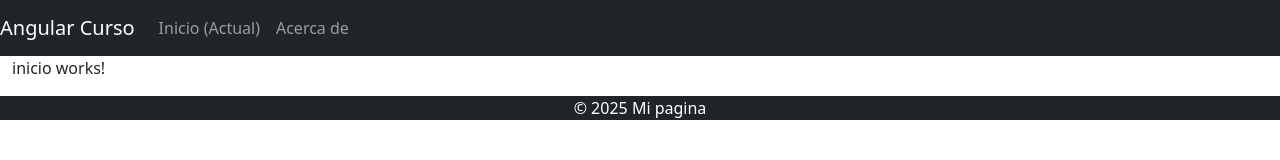
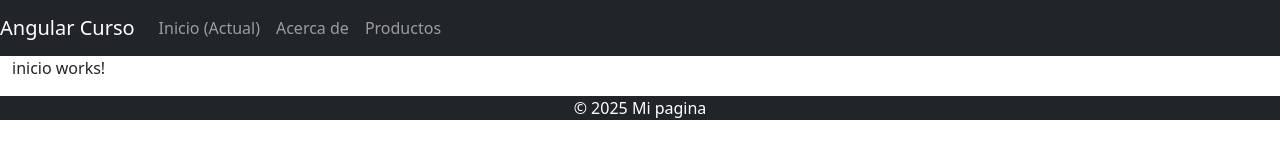
Before and after one commit to jhoel0521/angular-curso, an Angular app: page / in a window 1280 px wide. Shown: the top 160 px of the page. Built offline with nearby package versions, Linux system fonts and the light colour scheme.

Commit message:
Agregar enlaces de navegación para "Acerca de" y "Productos" en la barra de navegación

```diff
--- a/src/app/components/navbar/navbar.component.html
+++ b/src/app/components/navbar/navbar.component.html
@@ -6,18 +6,27 @@
     </button>
     <div class="collapse navbar-collapse" id="navbarNavDropdown">
         <ul class="navbar-nav">
+            <!-- Inicio -->
             <li class="nav-item">
                 <a class="nav-link" routerLink="/">
                     Inicio
                     <span *ngIf="esRutaActiva('/')" class="sr-only">(Actual)</span>
                 </a>
             </li>
+            <!-- Acerca de -->
             <li class="nav-item">
                 <a class="nav-link" routerLink="/acerca-de">
                     Acerca de
                     <span *ngIf="esRutaActiva('/acerca-de')" class="sr-only">(Actual)</span>
                 </a>
             </li>
+            <!-- productos -->
+            <li class="nav-item">
+                <a class="nav-link" routerLink="/productos">
+                    Productos
+                    <span *ngIf="esRutaActiva('/productos')" class="sr-only">(Actual)</span>
+                </a>
+            </li>
         </ul>
     </div>
 </nav>
```
